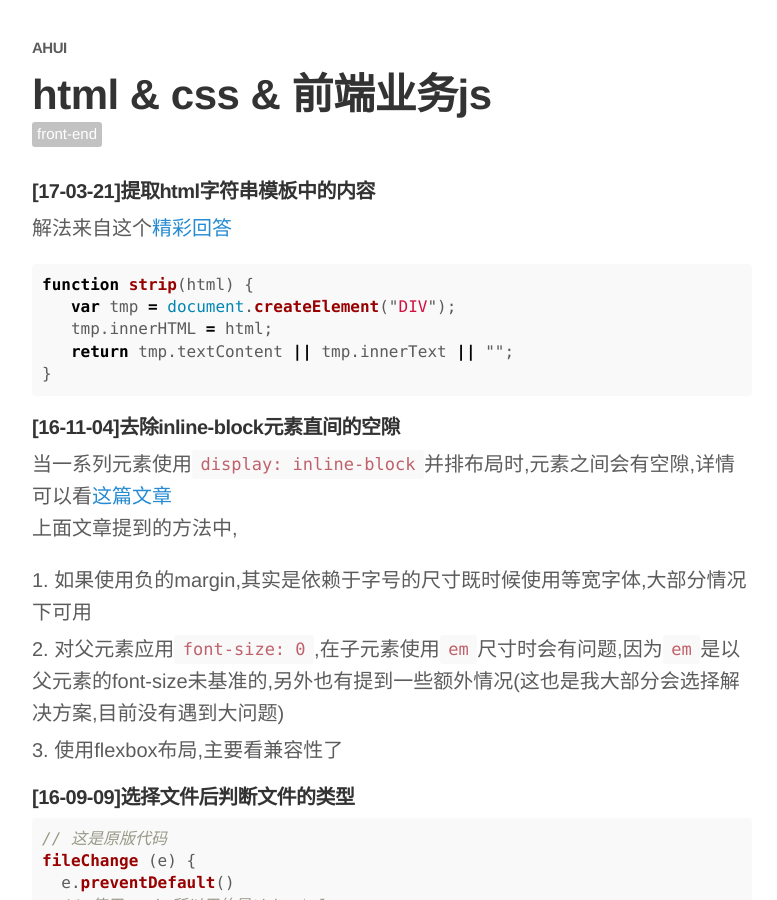
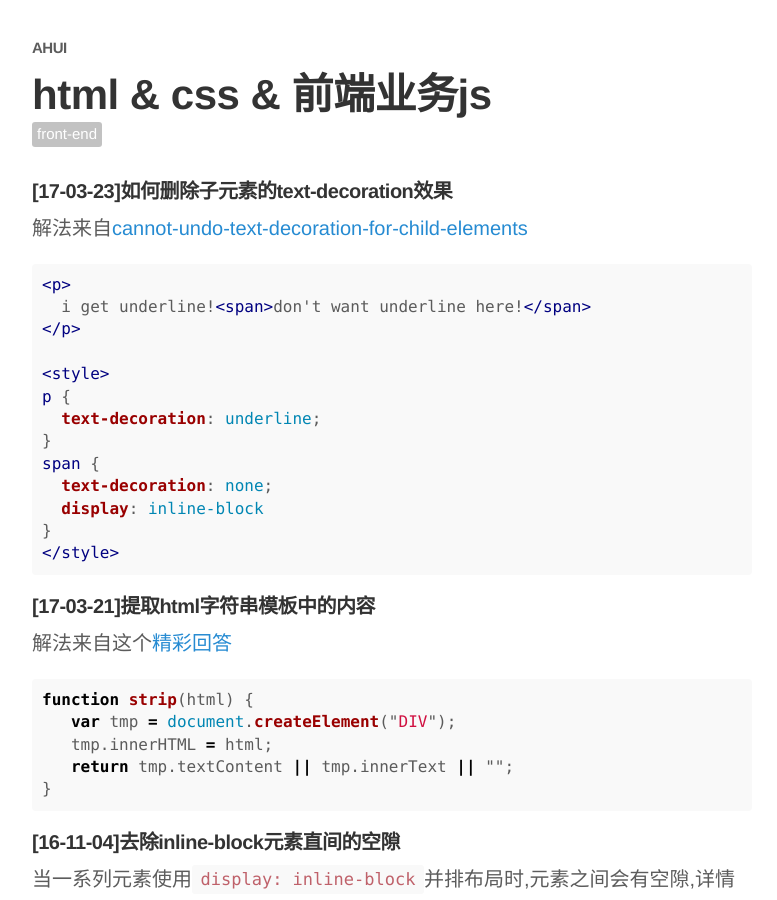
Before and after one commit to funkyLover/blog, a Jekyll site: the page built from notes/_posts/2016-12-30-something-about-frontend.md, in a window 1280 px wide and 900 px high. Shown: the whole window, without its empty margins (248-1025 px from the left). Built offline with Jekyll 4.4.1, drawn with Linux system fonts in a browser that asks for light colours; comment, search, counter and statistics services are not loaded.

Commit message:
* add html note

````diff
--- a/notes/_posts/2016-12-30-something-about-frontend.md
+++ b/notes/_posts/2016-12-30-something-about-frontend.md
@@ -6,6 +6,26 @@ tags: [front-end]
 comments: true
 share: true
 ---
+
+##### [17-03-23]如何删除子元素的text-decoration效果
+
+解法来自[cannot-undo-text-decoration-for-child-elements](http://stackoverflow.com/questions/5434819/cannot-undo-text-decoration-for-child-elements)
+
+```html
+<p>
+  i get underline!<span>don't want underline here!</span>
+</p>
+
+<style>
+p {
+  text-decoration: underline;
+}
+span {
+  text-decoration: none;
+  display: inline-block
+}
+</style>
+```
 
 ##### [17-03-21]提取html字符串模板中的内容
 
````
